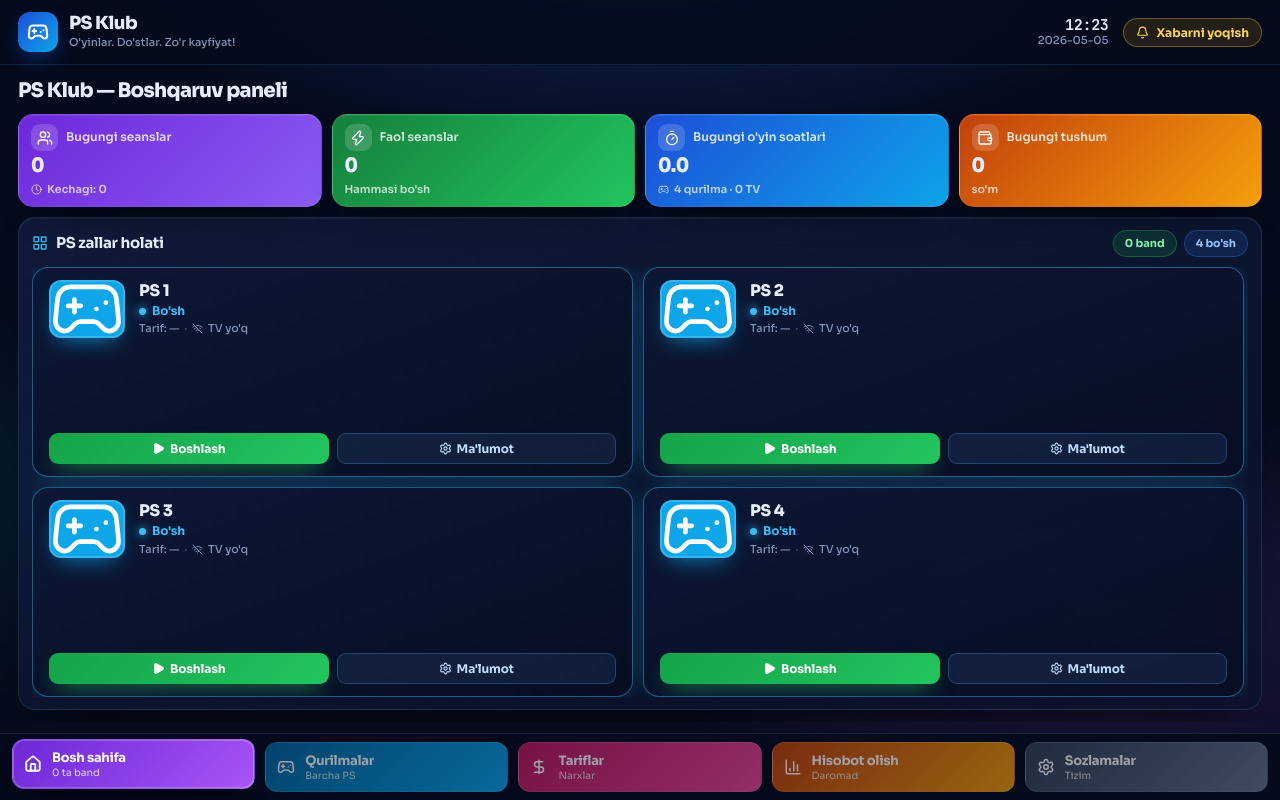
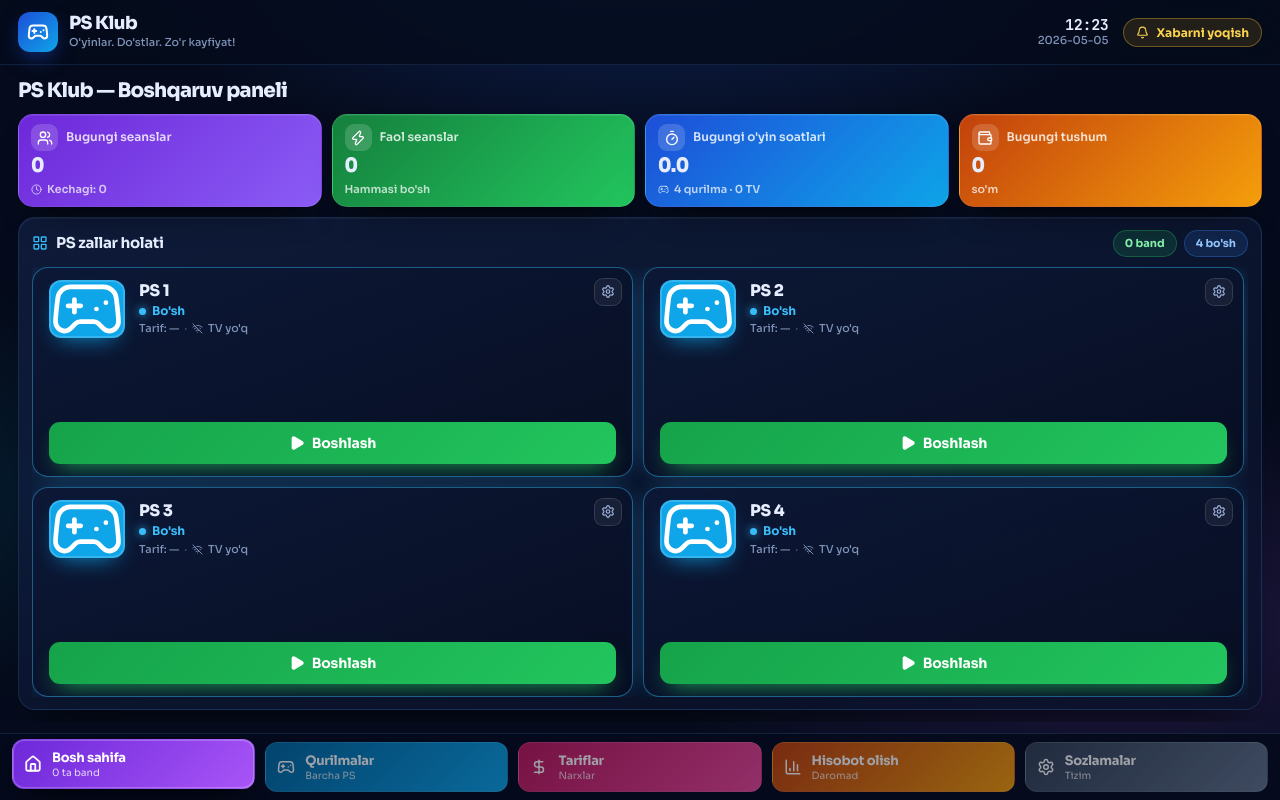
Before and after one commit to bekhaydaroff/ps-kub, a React (Vite) app: page / in a window 1280 px wide. Built offline with nearby package versions, Linux system fonts and the light colour scheme.

Commit message:
Update App.jsx

```diff
--- a/src/App.jsx
+++ b/src/App.jsx
@@ -539,7 +539,7 @@ export default function PlayStationClub() {
         .screen[data-st="alert"] { background: #ef4444; box-shadow: 0 10px 22px -10px rgba(239,68,68,0.9); }
         .screen-glow { display: none; }
         .screen-stand { position: absolute; bottom: -8px; left: 50%; transform: translateX(-50%); width: 26px; height: 6px; border-radius: 0 0 5px 5px; background: rgba(255,255,255,0.18); }
-        .dev-info { min-width: 0; flex: 1; }
+        .dev-info { min-width: 0; flex: 1; padding-right: 34px; }
         .dev-name { font-size: 16px; font-weight: 800; letter-spacing: -0.02em; }
         .dev-status { font-size: 12px; font-weight: 700; margin-top: 3px; display: flex; align-items: center; gap: 6px; }
         .dot { width: 7px; height: 7px; border-radius: 50%; display: inline-block; }
@@ -553,7 +553,17 @@ export default function PlayStationClub() {
         .dev-remain { font-size: 11px; color: #93c5fd; margin-top: 4px; font-weight: 600; }
         .bar { height: 4px; background: rgba(255,255,255,0.08); border-radius: 100px; overflow: hidden; margin-bottom: 8px; }
         .bar-fill { height: 100%; transition: width 0.4s; }
-        .dev-btns { display: grid; grid-template-columns: 1fr 1fr; gap: 8px; margin-top: 12px; }
+        .dev-btns { display: grid; grid-template-columns: 1fr; gap: 8px; margin-top: 12px; }
+        .dev-info-btn {
+          position: absolute; top: 12px; right: 12px; z-index: 2;
+          width: 30px; height: 30px; border-radius: 9px;
+          background: rgba(255,255,255,0.06); border: 1px solid rgba(255,255,255,0.12);
+          color: #9db4dd; cursor: pointer; display: flex; align-items: center; justify-content: center;
+          transition: background 0.2s, color 0.2s, transform 0.15s;
+        }
+        .dev-info-btn:hover { background: rgba(96,165,250,0.18); color: #bfdbfe; }
+        .dev-info-btn:active { transform: scale(0.93); }
+        .btn-lg { padding: 15px 14px; font-size: 15px; border-radius: 14px; gap: 9px; }
 
         /* ---------- ACTIVE ---------- */
         .act-grid { display: grid; grid-template-columns: repeat(auto-fill, minmax(300px, 1fr)); gap: 12px; }
@@ -720,7 +730,8 @@ export default function PlayStationClub() {
           .dev-remain { font-size: 9.5px; margin-top: 1px; }
           .bar { height: 3px; margin-bottom: 6px; }
           .dev-btns { margin-top: 7px; gap: 6px; }
-          .dev-btns .btn { padding: 6px 5px; font-size: 11.5px; border-radius: 9px; gap: 5px; }
+          .dev-btns .btn { padding: 11px 8px; font-size: 13px; border-radius: 10px; gap: 6px; }
+          .dev-info-btn { width: 27px; height: 27px; top: 9px; right: 9px; }
           .tad { padding: 6px 9px; border-radius: 11px; }
           .tad-ico { width: 29px; height: 29px; border-radius: 9px; }
           .tad-name { font-size: 12.5px; }
@@ -763,7 +774,8 @@ export default function PlayStationClub() {
           .home-layout .dev-grid .amt { font-size: 13px; }
           .home-layout .dev-grid .dev-remain { font-size: 10px; margin-top: 2px; }
           .home-layout .dev-grid .dev-btns { gap: 8px; padding-top: 8px; }
-          .home-layout .dev-grid .dev-btns .btn { padding: 7px 8px; font-size: 12px; border-radius: 9px; gap: 5px; }
+          .home-layout .dev-grid .dev-btns .btn { padding: 12px 10px; font-size: 14px; border-radius: 11px; gap: 7px; }
+          .home-layout .dev-grid .dev-info-btn { width: 28px; height: 28px; top: 10px; right: 10px; }
         }
       `}</style>
 
@@ -1154,6 +1166,9 @@ function DeviceCard({
 
   return (
     <div className={`dev st-${st.key} fade-up fade-up-${Math.min(idx + 1, 6)}`}>
+      <button className="dev-info-btn" onClick={() => setEditingDevice(device)} title="Ma'lumot">
+        <Settings size={15} />
+      </button>
       <div className="dev-top">
         <DeviceScreen status={st} />
         <div className="dev-info">
@@ -1190,21 +1205,15 @@ function DeviceCard({
 
       <div className="dev-btns">
         {device.running ? (
-          <>
-            <button className="btn btn-danger" onClick={() => stopDevice(device.id)}><Square size={13} fill="white" /> To'xtatish</button>
-            <button className="btn btn-ghost" onClick={() => setEditingDevice(device)}><Settings size={13} /> Ma'lumot</button>
-          </>
+          <button className="btn btn-danger btn-lg" onClick={() => stopDevice(device.id)}><Square size={16} fill="white" /> To'xtatish</button>
         ) : (
-          <>
-            <button
-              className="btn btn-success"
-              disabled={device.maintenance}
-              onClick={() => { if (tariffs.length === 0) { alert('Avval tarif qo\'shing!'); return; } setShowTimerSetup(device.id); }}
-            >
-              <Play size={13} fill="white" /> Boshlash
-            </button>
-            <button className="btn btn-ghost" onClick={() => setEditingDevice(device)}><Settings size={13} /> Ma'lumot</button>
-          </>
+          <button
+            className="btn btn-success btn-lg"
+            disabled={device.maintenance}
+            onClick={() => { if (tariffs.length === 0) { alert('Avval tarif qo\'shing!'); return; } setShowTimerSetup(device.id); }}
+          >
+            <Play size={16} fill="white" /> Boshlash
+          </button>
         )}
       </div>
     </div>
```
